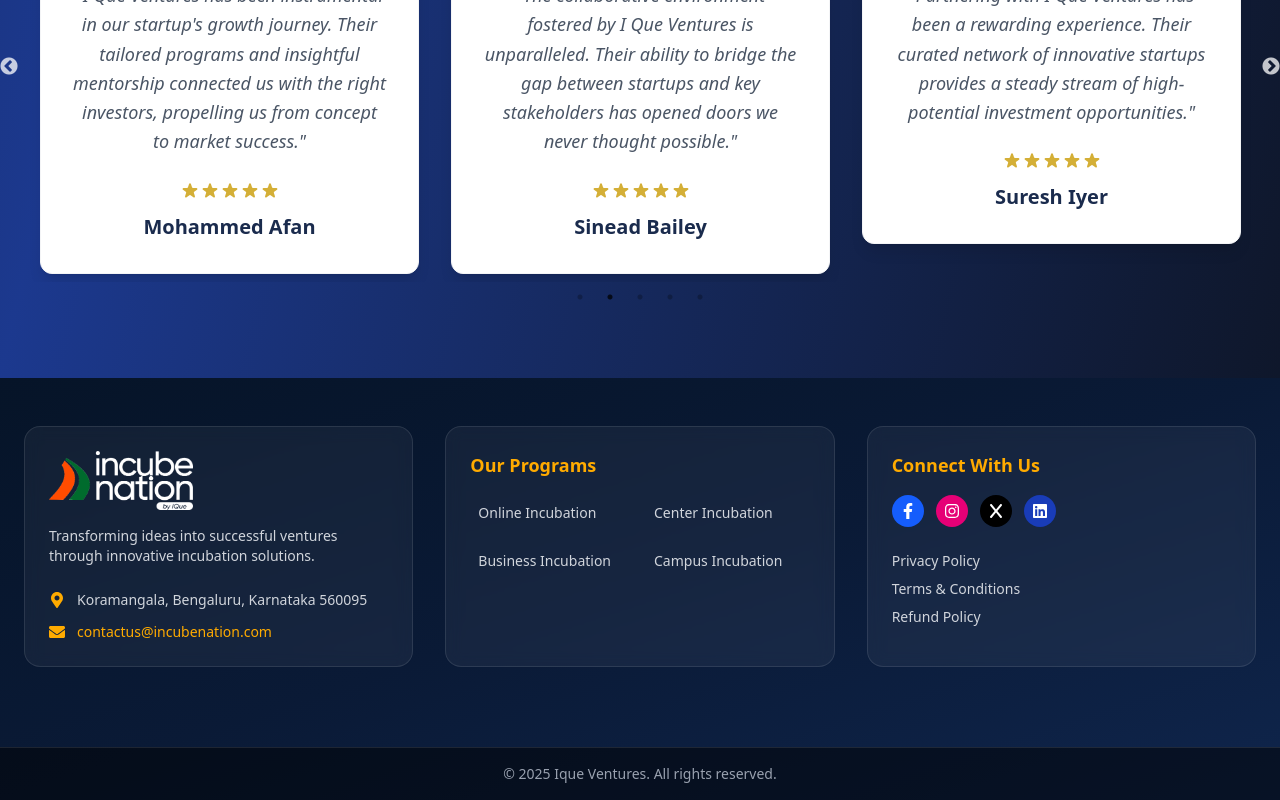
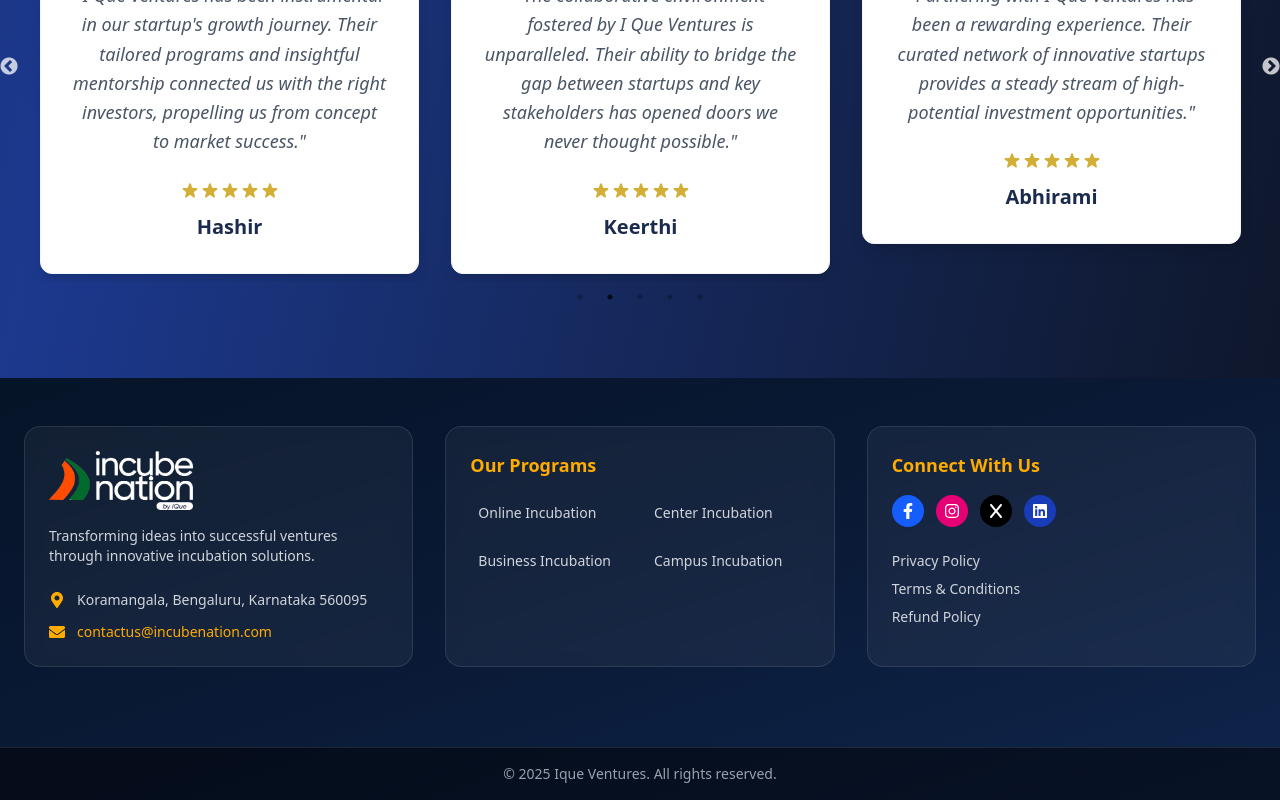
Before and after one commit to ASHIQANWARK/Incubenation, a React (Vite) app: page /#/ in a window 1280 px wide. Shown: the part 5261-6061 px from the top of the page. Built offline with nearby package versions, Linux system fonts and the light colour scheme.

Commit message:
new commit

```diff
--- a/src/pages/Testimonials.jsx
+++ b/src/pages/Testimonials.jsx
@@ -6,23 +6,23 @@ import "slick-carousel/slick/slick-theme.css";
 
 const testimonials = [
   {
-    name: "Rinosh George",
+    name: "Mazin Arbaz",
     text: "I Que Ventures' comprehensive support has been a cornerstone of our success. Their commitment to fostering collaboration with key stakeholders has significantly accelerated our growth and market presence.",
   },
   {
-    name: "Mohammed Afan",
+    name: "Hashir",
     text: "I Que Ventures has been instrumental in our startup's growth journey. Their tailored programs and insightful mentorship connected us with the right investors, propelling us from concept to market success.",
   },
   {
-    name: "Sinead Bailey",
+    name: "Keerthi",
     text: "The collaborative environment fostered by I Que Ventures is unparalleled. Their ability to bridge the gap between startups and key stakeholders has opened doors we never thought possible.",
   },
   {
-    name: "Suresh Iyer",
+    name: "Abhirami",
     text: "Partnering with I Que Ventures has been a rewarding experience. Their curated network of innovative startups provides a steady stream of high-potential investment opportunities.",
   },
   {
-    name: "Alok Mehta",
+    name: "Jino Joseph",
     text: "The mentorship and funding support from I Que Ventures have helped us scale beyond expectations. We highly recommend them to any startup looking for a solid foundation.",
   },
 ];
```
